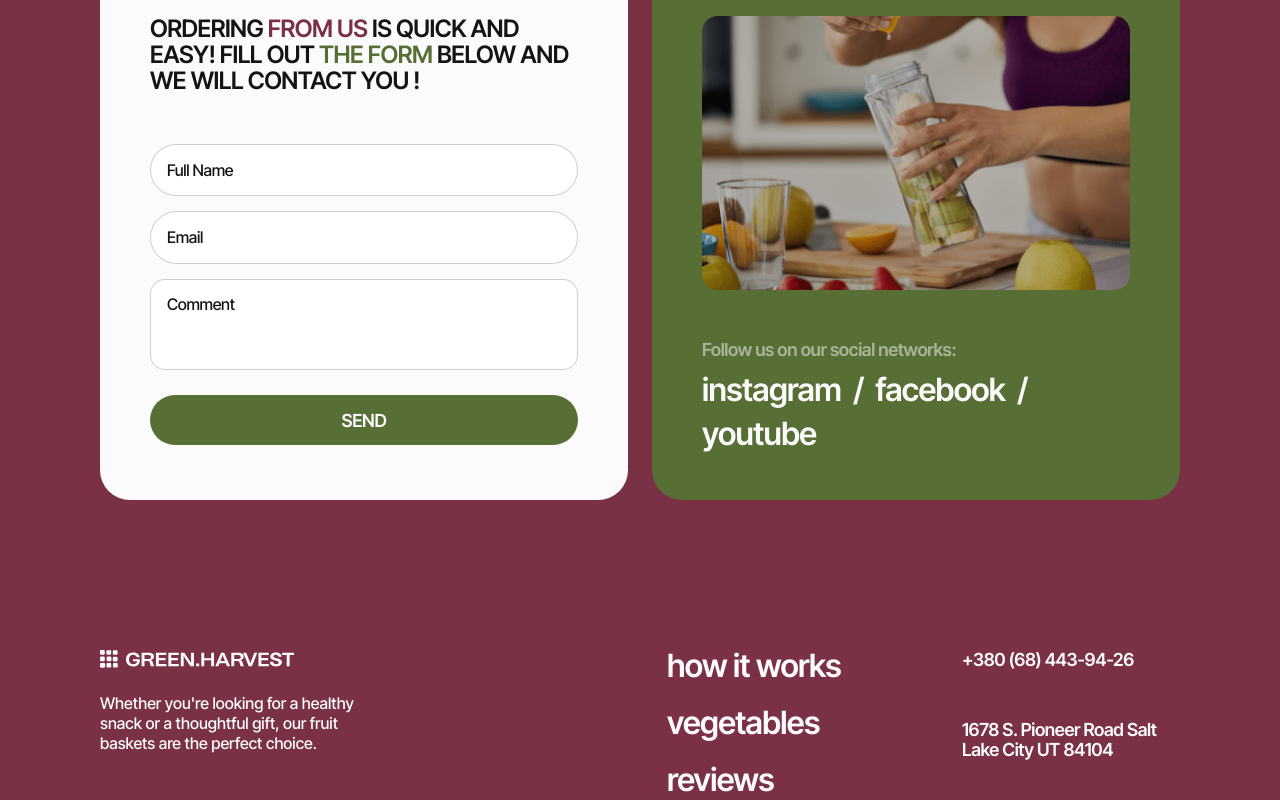
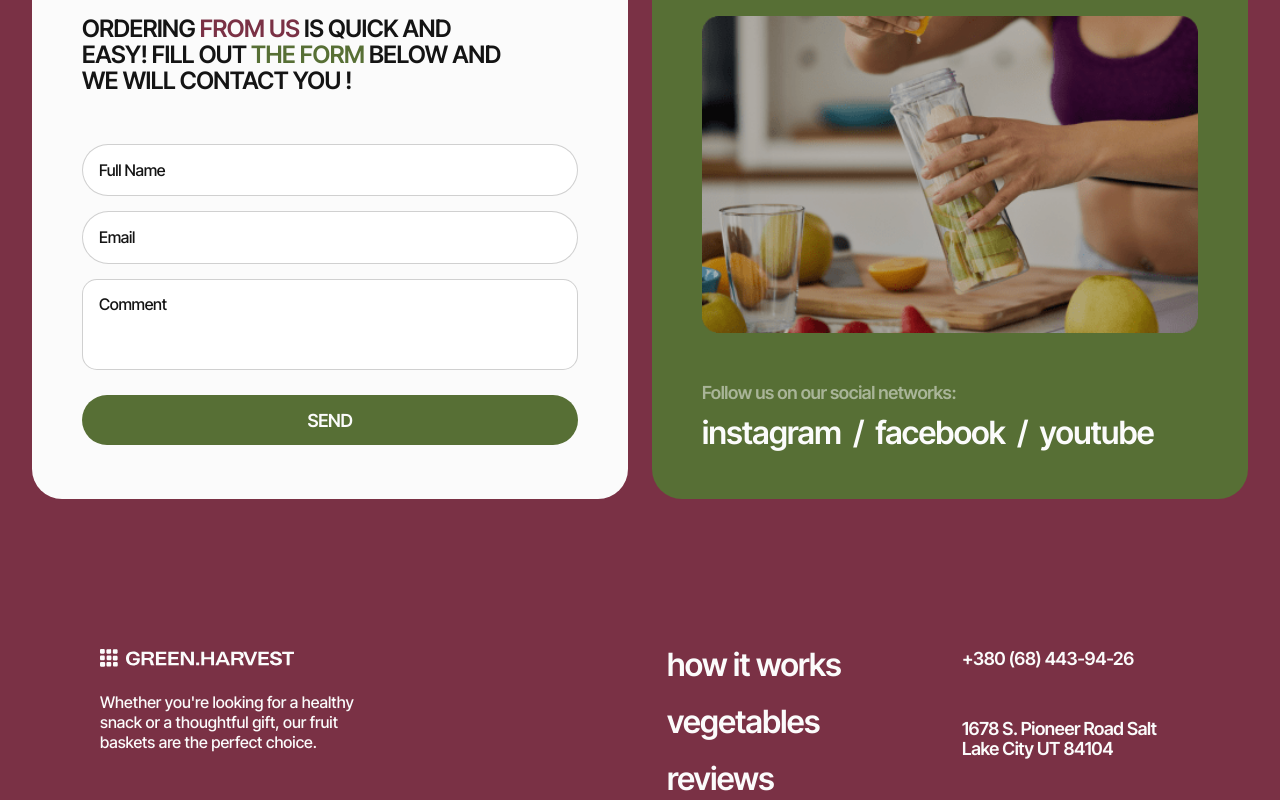
Before and after one commit to migell1415/avocado-team, a website built with Vite: page src/index.html in a window 1280 px wide. Shown: the part 4308-5108 px from the top of the page. Built offline with nearby package versions, Linux system fonts and the light colour scheme.

Commit message:
your order fixed

```diff
--- a/src/css/your_order.css
+++ b/src/css/your_order.css
@@ -1,12 +1,10 @@
 .your-order-section {
   background-color: #7a3145;
+  padding-top: 80px;
+  padding-bottom: 80px;
 }
 
 .your-order {
-  padding-top: 80px;
-  padding-right: 20px;
-  padding-bottom: 80px;
-  padding-left: 20px;
 }
 
 .title-block-your-order {
@@ -142,7 +140,6 @@
   height: 91px;
   padding-top: 14px;
   padding-left: 16px;
-  margin-bottom: 20px;
   resize: none;
 
   color: #141414;
@@ -172,6 +169,7 @@
   width: 100%;
   height: 50px;
   cursor: pointer;
+  margin-top: 20px;
 
   color: #fbfbfb;
   font-size: 14px;
@@ -183,7 +181,6 @@
 .link-block-your-order {
   padding: 40px 20px;
   max-width: 335px;
-  height: 465px;
   border-radius: 30px;
   background: #576f35;
 }
@@ -211,8 +208,11 @@
   display: flex;
   flex-wrap: wrap;
   gap: 8px;
+  transition: color 250ms cubic-bezier(0.4, 0, 0.2, 1);
 }
-.item-link-your-order {
+.item-link-your-order:hover,
+.item-link-your-order:focus {
+  color: #622133;
 }
 .soc-link-your-order {
 }
@@ -220,7 +220,7 @@
 }
 
 @media screen and (min-width: 768px) {
-  .your-order {
+  .your-order-section {
     padding-top: 100px;
     padding-bottom: 100px;
   }
@@ -256,7 +256,6 @@
   }
 
   .comment-textarea-your-order {
-    margin-bottom: 25px;
   }
 
   .form-subtitle-your-order {
@@ -287,12 +286,12 @@
   .form-send-btn-your-order {
     font-size: 18px;
     line-height: 1.11;
+    margin-top: 25px;
   }
 
   .link-block-your-order {
     padding: 50px;
     max-width: 628px;
-    height: 490px;
   }
 
   .your-order-picture {
@@ -312,9 +311,6 @@
 }
 
 @media screen and (min-width: 1280px) {
-  .your-order {
-    padding: 100px;
-  }
   .form-link-block {
     display: flex;
     flex-direction: row;
@@ -340,14 +336,12 @@
 
   .form-your-order-block {
     width: 100%;
-    height: 534px;
     padding: 50px;
     margin-bottom: 0;
   }
 
   .link-block-your-order {
     width: 100%;
-    height: 534px;
     padding: 50px;
     margin-bottom: 0;
   }
```
